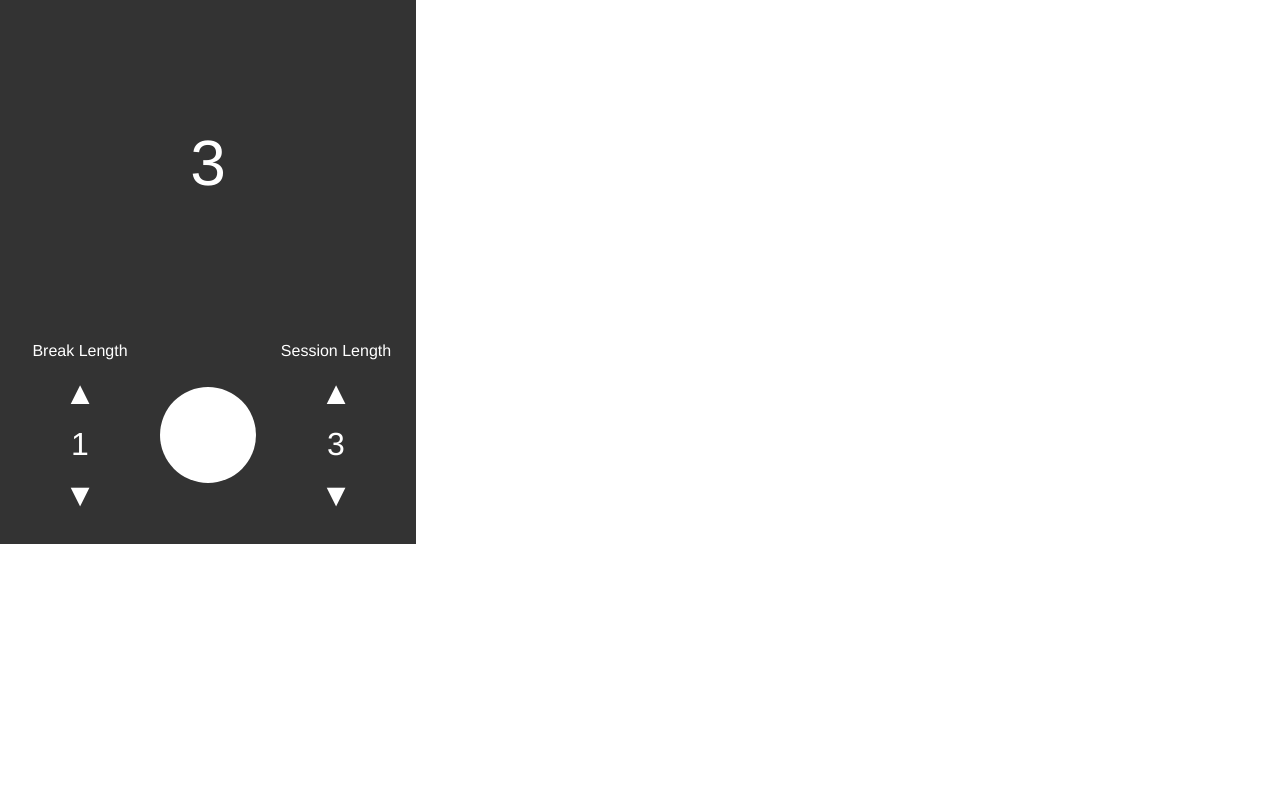
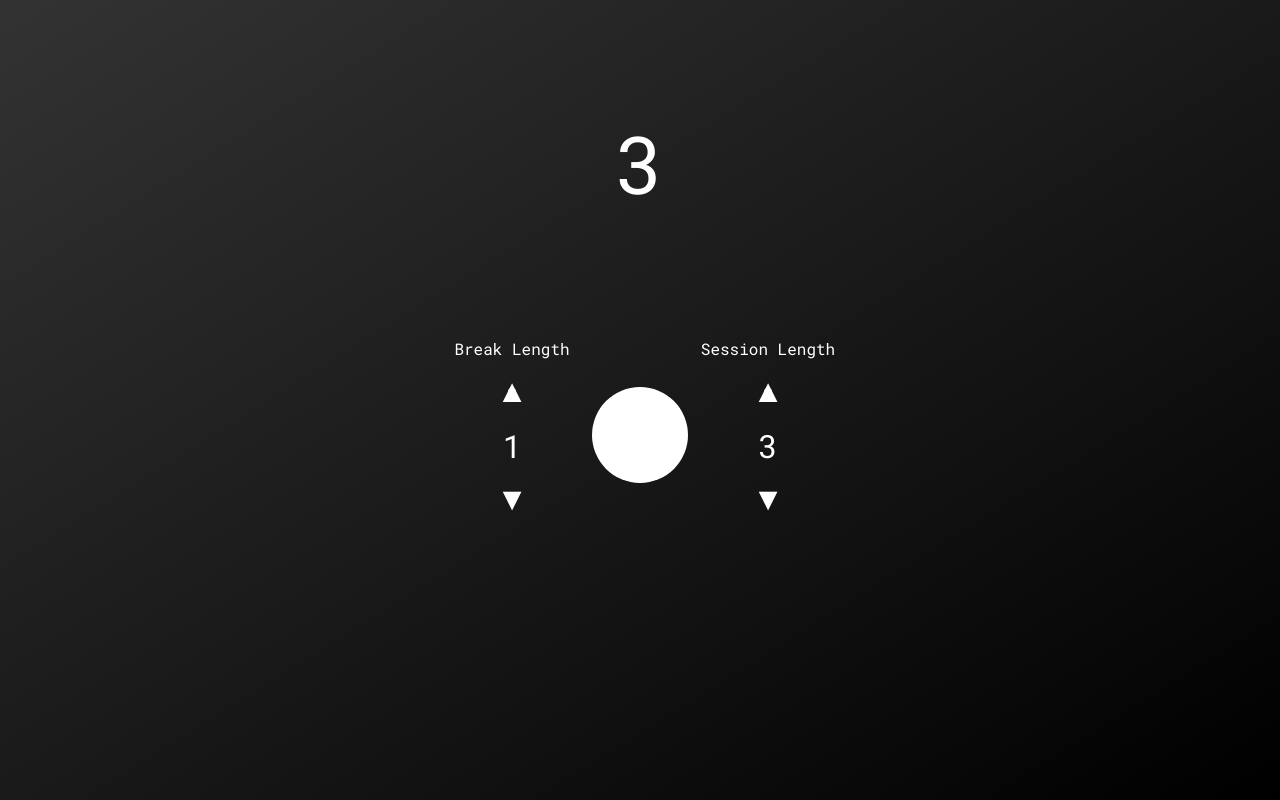
Before and after one commit to EricSnell/pomodoro-clock, a website: page index.html in a window 1280 px wide. Drawn offline with Linux system fonts and the light colour scheme.

Commit message:
styling added

```diff
--- a/index.html
+++ b/index.html
@@ -5,6 +5,7 @@
   <meta charset="UTF-8">
   <meta name="viewport" content="width=device-width, initial-scale=1.0">
   <meta http-equiv="X-UA-Compatible" content="ie=edge">
+  <link href="https://fonts.googleapis.com/css?family=Roboto+Mono:300,400,500,700" rel="stylesheet">
   <link rel="stylesheet" href="css/style.css">
   <title>Pomodoro Clock</title>
 </head>
--- a/sass/styles.scss
+++ b/sass/styles.scss
@@ -16,7 +16,8 @@ html {
 
 body {
   font-size: 62.5%;
-  font-family: 'Helvetica Neue', Arial, sans-serif;
+  font-family: 'Roboto Mono', monospace;
+  background-image: linear-gradient(to bottom right, #333, #000);
 }
 
 button {
@@ -33,7 +34,7 @@ button {
   flex-direction: column;
   width: 26rem;
   height: 34rem;
-  background: #333;
+  margin: 0 auto;
   color: #fff;
 }
 
@@ -42,7 +43,7 @@ button {
   display: flex;
   justify-content: center;
   align-items: center;
-  font-size: 4rem;
+  font-size: 5rem;
 }
 
 .settings {
@@ -67,13 +68,36 @@ button {
   &__btn {
     flex: 0 30%;
     width: 3rem;
-    background: #333;
+    background: transparent;
     font-size: 2rem;
     color: #fff;
     transition: all .4s;
+    position: relative;
 
     &:hover {
       color: aqua;
+    }
+
+    &::after {
+      content: '';
+      height: .5rem;
+      width: .5rem;
+      background: #eee;
+      border-radius: 10rem;
+      position: absolute;
+      left: 50%;
+      top: 50%;
+      transform: translate(-50%, -50%);
+      transition: all .6s;
+      z-index: -1;
+    }
+
+    &:hover::after {
+      animation: circleglow .6s;
+    }
+
+    &:active {
+      top: 2px;
     }
   }
 
@@ -98,3 +122,18 @@ button {
     background: aqua;
   }
 }
+
+
+@keyframes circleglow {
+  0% {
+    width: .5rem;
+    height: .5rem;
+    opacity: 1;
+  }
+
+  100% {
+    width: 4.5rem;
+    height: 4.5rem;
+    opacity: 0;
+  }
+}
```
Also changed, not shown: css/style.css.
